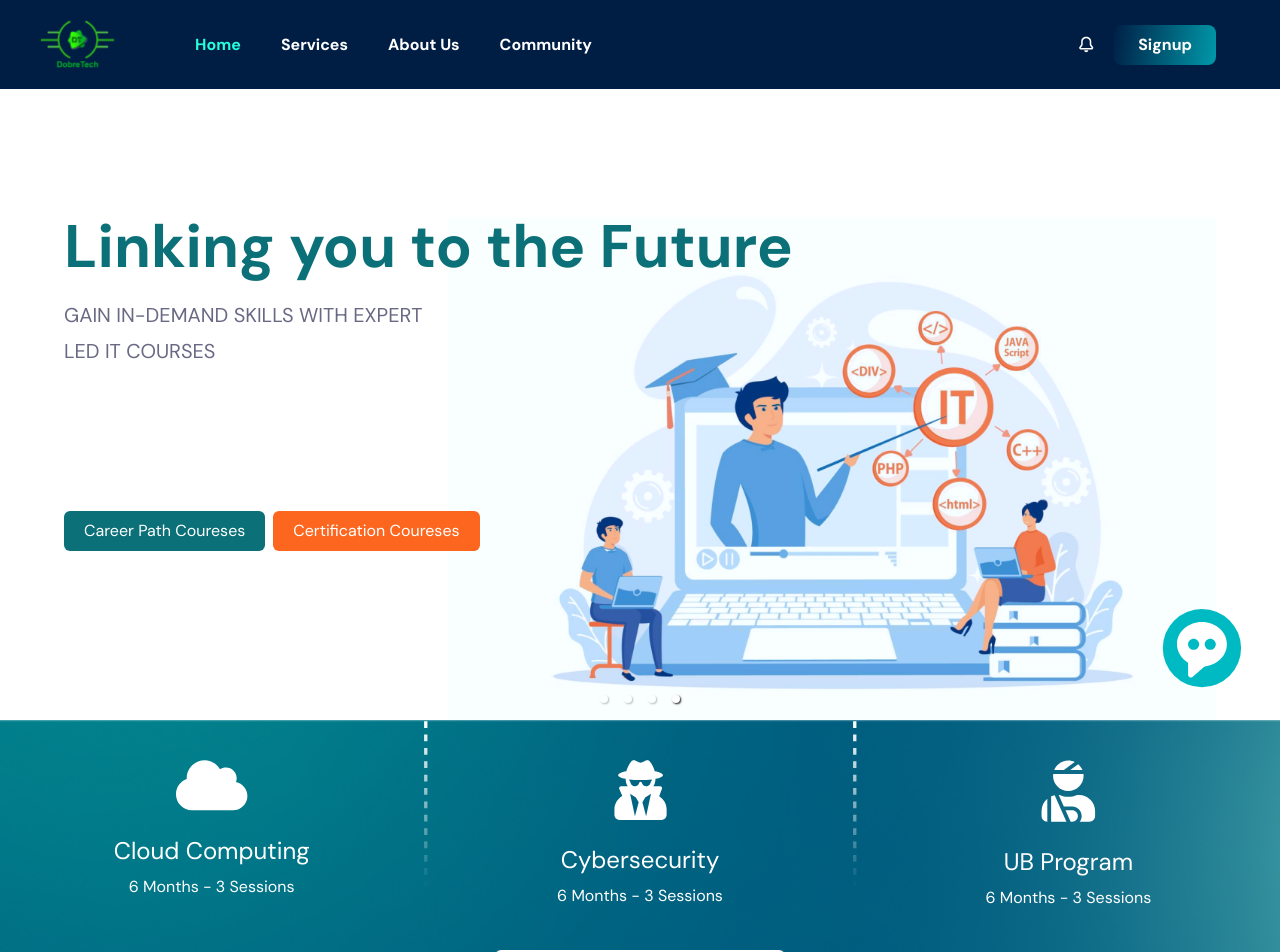
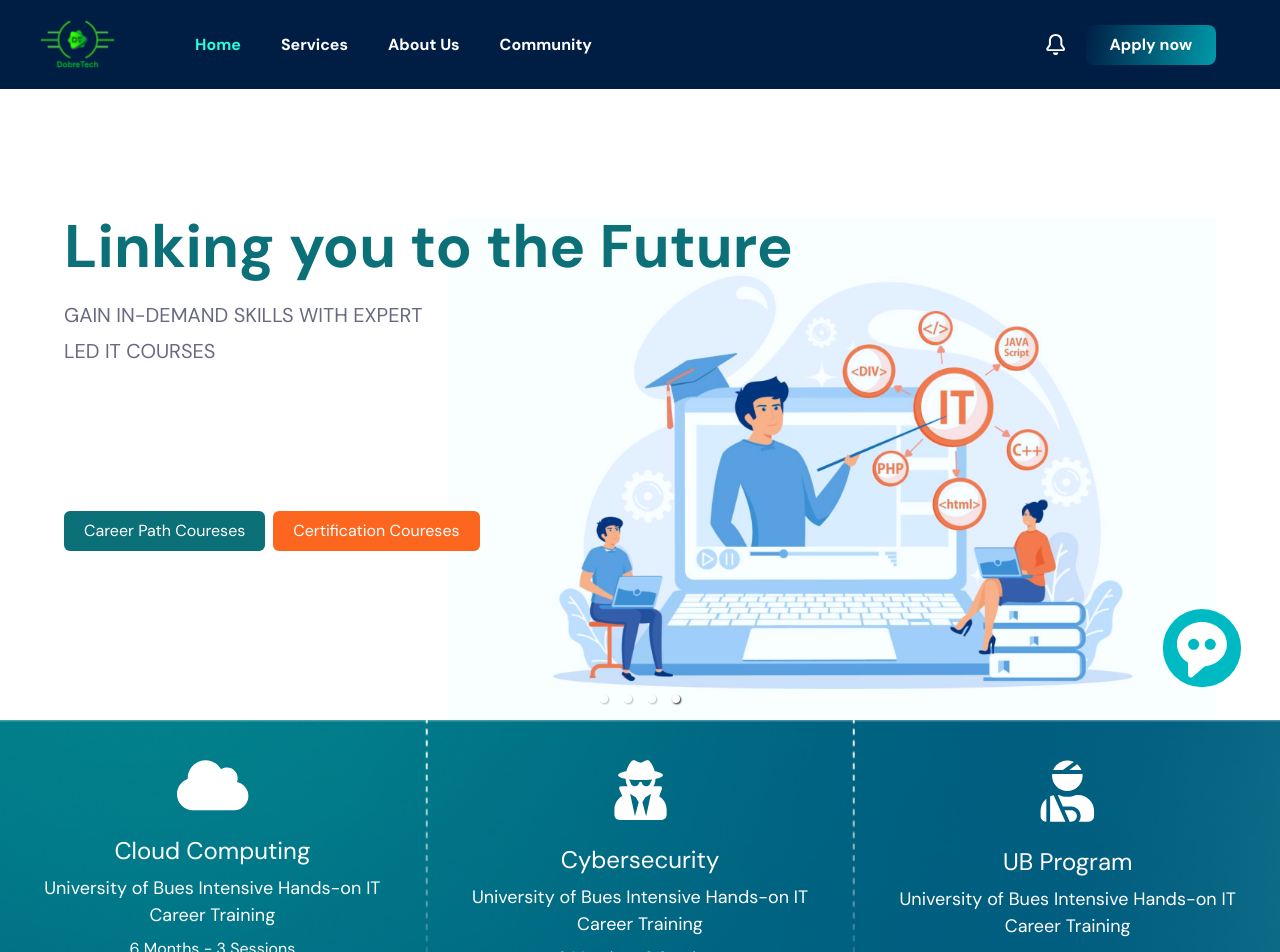
Before and after one commit to pyprince/dobretech, a React (Create React App) app: page / in a window 1280 px wide. Shown: the top 952 px of the page. Built offline with nearby package versions, Linux system fonts and the light colour scheme.

Commit message:
fix some issues of first feedback on landing page

```diff
--- a/src/components/Header.js
+++ b/src/components/Header.js
@@ -1,9 +1,10 @@
 import React, {useState, useEffect, useRef} from 'react';
-import { Link, useLocation } from 'react-router-dom';
+import { Link, useLocation, useNavigate } from 'react-router-dom';
 import { header } from '../static_content';
 
 const Header = () => {
     const location = useLocation();
+    const navigate = useNavigate();
     const [open, setOpen] = useState(false);
     const dropdownRef = useRef(null);
 
@@ -14,7 +15,8 @@ const Header = () => {
     };
 
     const handleMenuClick = (event) => {
-        setOpen(!open);
+        if(open) setOpen(false);
+        else setOpen(true);
     };
 
     useEffect(() => {
@@ -25,7 +27,7 @@ const Header = () => {
     }, []);
 
     return (
-        <div className='bg-[#001D44] flex px-3 py-1 sm:pl-10 sm:pr-16 sm:py-3 items-center justify-between'>
+        <div className='bg-[#001D44] flex px-3 py-1 sm:pl-10 md:pr-16 sm:py-3 items-center justify-between'>
             <div className='flex items-center'>
                 <Link to='/' className='w-[75px]'>
                     <img src='../images/logox75.png' alt='logo' />
@@ -37,10 +39,13 @@ const Header = () => {
                 </div>
             </div>
             <div className='flex items-center gap-5'>
-                <Link to='/notifications' className='w-[15px]'>
-                    <img src='../images/icons/notification.svg' alt='notification' />
+                {/* <div className='text-sm'>
+                    info@dobretech.com | +237 652632299 | Mon -Sat 8.00 - 18.00
+                </div> */}
+                <Link to='/notifications' className='w-[20px]'>
+                    <img src='../images/icons/notification.svg' alt='notification' className='w-full' />
                 </Link>
-                <button className='hidden sm:block signup-button button text-white font-semibold px-6 py-2 rounded-lg active:text-tomato'>Signup</button>
+                <button className='hidden sm:block signup-button button text-white font-semibold px-6 py-2 rounded-lg active:text-tomato' onClick={() => navigate('/apply')}>Apply now</button>
                 <button className='sm:hidden button text-white ml-2 w-[25px]' onClick={handleMenuClick}>
                     <img src='../images/icons/menu.svg' className='w-full h-full' alt='menu' />
                 </button>
@@ -50,7 +55,7 @@ const Header = () => {
                             <Link to={link.path} className={location.pathname === link.path ? 'text-[#26FFDA]' : 'text-white'} onClick={() => setOpen(false)} key={i}>{link.title}</Link>
                         ))}
                     </div>
-                    <button className='block signup-button button text-white font-semibold px-6 py-2 rounded-lg active:text-tomato' onClick={() => setOpen(false)}>Signup</button>
+                    <button className='block signup-button button text-white font-semibold px-6 py-2 rounded-lg active:text-tomato' onClick={() => {navigate('/apply'); setOpen(false)}}>Apply now</button>
                 </div>}
             </div>
         </div>
--- /dev/null
+++ b/src/components/ReviewCard.js
@@ -0,0 +1,30 @@
+import React from "react";
+
+const ReviewCard = ({name, role, review_text, score}) => (
+    <div className="sm:px-2 xl:px-12 py-8">
+        <div className="flex flex-wrap flex-col text-left content-between w-[100%] min-h-[410px] rounded-3xl p-8 review-carousel-card">
+            <div>
+                <div className="flex flex-col sm:flex-row gap-6 items-center">
+                    <img src="../images/sample_avatar.png" alt="dummy avatar" className="rounded-full" />
+                    <div>
+                        <div className="sm:text-xl font-bold">{name}</div>
+                        <div className="">{role}</div>
+                    </div>
+                </div>
+                <div className="py-4">
+                    {review_text}
+                </div>
+            </div>
+            <div className="text-2xl mt-auto">
+                {
+                    Array(score).fill(<span className="text-[#FFB737]">★</span>)
+                }
+                {
+                    score < 5 && Array(5 - score).fill(<span>★</span>)
+                }
+            </div>
+        </div>
+    </div>
+)
+
+export default ReviewCard;
--- a/src/pages/Landing.js
+++ b/src/pages/Landing.js
@@ -1,12 +1,15 @@
 import React from "react";
-import { Link } from "react-router-dom";
+import { Link, useNavigate } from "react-router-dom";
 import { Carousel } from 'react-responsive-carousel';
-import {landing} from '../static_content'
-import {CarouselSlide1, CarouselSlide2, CarouselSlide3, CarouselSlide4} from '../components/CarouselSlides';
 import CerificationCourse from '../components/CerificationCourse';
 import "react-responsive-carousel/lib/styles/carousel.min.css";
 
+import {CarouselSlide1, CarouselSlide2, CarouselSlide3, CarouselSlide4} from '../components/CarouselSlides';
+import ReviewCard from "../components/ReviewCard";
+import {landing} from '../static_content' // dummy sample data to feed
+
 export default function Landing() {
+    const navigate = useNavigate();
     return (
         <div className="text-primary min-h-[600px]">
             {/* Carousel */}
@@ -17,7 +20,7 @@ export default function Landing() {
                     <CarouselSlide3 />
                     <CarouselSlide4 />
                 </Carousel>
-                <img src="../images/icons/chat.svg" className="absolute bottom-[5%] right-[3%] w-[30px] sm:w-auto" alt="chat icon" />
+                <img src="../images/icons/chat.svg" className="absolute bottom-[5%] right-[3%] w-[30px] sm:w-auto cursor-pointer" alt="chat icon" />
             </div>
             {/* Course List */}
             <div className="landing-courses">
@@ -26,27 +29,32 @@ export default function Landing() {
                         <div className="py-5">
                             <img src="../images/icons/cloud.svg" className="mx-auto" alt="cloud" />
                         </div>
-                        <div className="text-2xl py-1">Cloud Computing</div>
+                        <div className="text-2xl py-1 cursor-pointer">
+                            <span className="cursor-pointer hover:font-semibold" onClick={() => {navigate('/')}}>Cloud Computing</span>
+                        </div>
+                        <div className="py-1 text-[18px]">University of Bues Intensive Hands-on IT Career Training</div>
                         <div className="py-1">6 Months - 3 Sessions</div>
                     </div>
-                    <div className="h-[170px]">
-                        <img src="../images/vertical_line.svg" className="w-full h-full" alt="line" />
-                    </div>
+                    <img src="../images/vertical_line.png" className="w-[2px] h-[70px] self-center sm:w-auto sm:h-auto sm:self-stretch" alt="line" />
                     <div className="text-center p-5 sm:w-[33.3%]">
                         <div className="py-5">
                             <img src="../images/icons/whitehat_hacker.svg" className="mx-auto" alt="cloud" />
                         </div>
-                        <div className="text-2xl py-1">Cybersecurity</div>
+                        <div className="text-2xl py-1 cursor-pointer">
+                            <span className="cursor-pointer hover:font-semibold" onClick={() => {navigate('/')}}>Cybersecurity</span>
+                        </div>
+                        <div className="py-1 text-[18px]">University of Bues Intensive Hands-on IT Career Training</div>
                         <div className="py-1">6 Months - 3 Sessions</div>
                     </div>
-                    <div className="h-[170px]">
-                        <img src="../images/vertical_line.svg" className="w-full h-full" alt="line" />
-                    </div>
+                    <img src="../images/vertical_line.png" className="w-[2px] h-[70px] self-center sm:w-auto sm:h-auto sm:self-stretch" alt="line" />
                     <div className="text-center p-5 sm:w-[33.3%]">
                         <div className="py-5">
                             <img src="../images/icons/ub_program.svg" className="mx-auto" alt="cloud" />
                         </div>
-                        <div className="text-2xl py-1">UB Program</div>
+                        <div className="text-2xl py-1">
+                            <span className="cursor-pointer hover:font-semibold" onClick={() => {navigate('/')}}>UB Program</span>
+                        </div>
+                        <div className="py-1 text-[18px]">University of Bues Intensive Hands-on IT Career Training</div>
                         <div className="py-1">6 Months - 3 Sessions</div>
                     </div>
                 </div>
@@ -240,9 +248,6 @@ export default function Landing() {
             <div className="text-center text-4xl font-semibold py-1">
                 What Our <span className="text-tomato">Students</span> Says About
             </div>
-            {/* <div className="flex flex-wrap justify-around py-12">
-                <ReviewCard />
-            </div> */}
             <div className="review-carousel hidden lg:block py-10">
                 <Carousel
                     infiniteLoop={true}
@@ -252,9 +257,9 @@ export default function Landing() {
                     interval={2000}
                     showStatus={false} showThumbs={false} showArrows={false}
                 >
-                    <ReviewCard />
-                    <ReviewCard />
-                    <ReviewCard />
+                    <ReviewCard name={landing.review_card.name} role={landing.review_card.role} review_text={landing.review_card.review_text} score={landing.review_card.score} />
+                    <ReviewCard name={landing.review_card.name} role={landing.review_card.role} review_text={landing.review_card.review_text} score={landing.review_card.score} />
+                    <ReviewCard name={landing.review_card.name} role={landing.review_card.role} review_text={landing.review_card.review_text} score={landing.review_card.score} />
                 </Carousel>
             </div>
             <div className="review-carousel py-10 hidden sm:block lg:hidden">
@@ -288,26 +293,3 @@ export default function Landing() {
         </div>
     )
 }
-
-const ReviewCard = () => (
-    <div className="sm:px-2 xl:px-12 py-8">
-        <div className="flex flex-wrap flex-col text-left content-between w-[100%] min-h-[410px] rounded-3xl p-8 review-carousel-card">
-            <div>
-                <div className="flex flex-col sm:flex-row gap-6 items-center">
-                    <img src="../images/sample_avatar.png" alt="dummy avatar" className="rounded-full" />
-                    <div>
-                        <div className="sm:text-xl font-bold">Takumbi Agbortoko</div>
-                        <div className="">Technicien Supérieur Systèmes et Réseaux</div>
-                    </div>
-                </div>
-                <div className="py-4">
-                    Excellent content and assignments that build on your
-                    knowledge, reinforce, and then expand. I recently secured
-                    new employment and couldn't have done so without the
-                    Professional Network engineer career course.
-                </div>
-            </div>
-            <div className="text-2xl text-[#FFB737] mt-auto">★★★★★</div>
-        </div>
-    </div>
-)
--- a/src/static_content.js
+++ b/src/static_content.js
@@ -192,5 +192,14 @@ export const landing = {
             image: 'it_consulting.png',
             link: '/'
         },
-    ]
+    ],
+    review_card: {
+        name: 'Takumbi Agbortoko',
+        role: 'Technicien Supérieur Systèmes et Réseaux',
+        review_text: `Excellent content and assignments that build on your
+            knowledge, reinforce, and then expand. I recently secured
+            new employment and couldn't have done so without the
+            Professional Network engineer career course.`,
+        score: 5
+    }
 }
```
Also changed, not shown: src/components/CerificationCourse.js (+4 -4 lines), src/components/NewsCard.js (added, +26 -0 lines), public/images/vertical_line.png (added).
